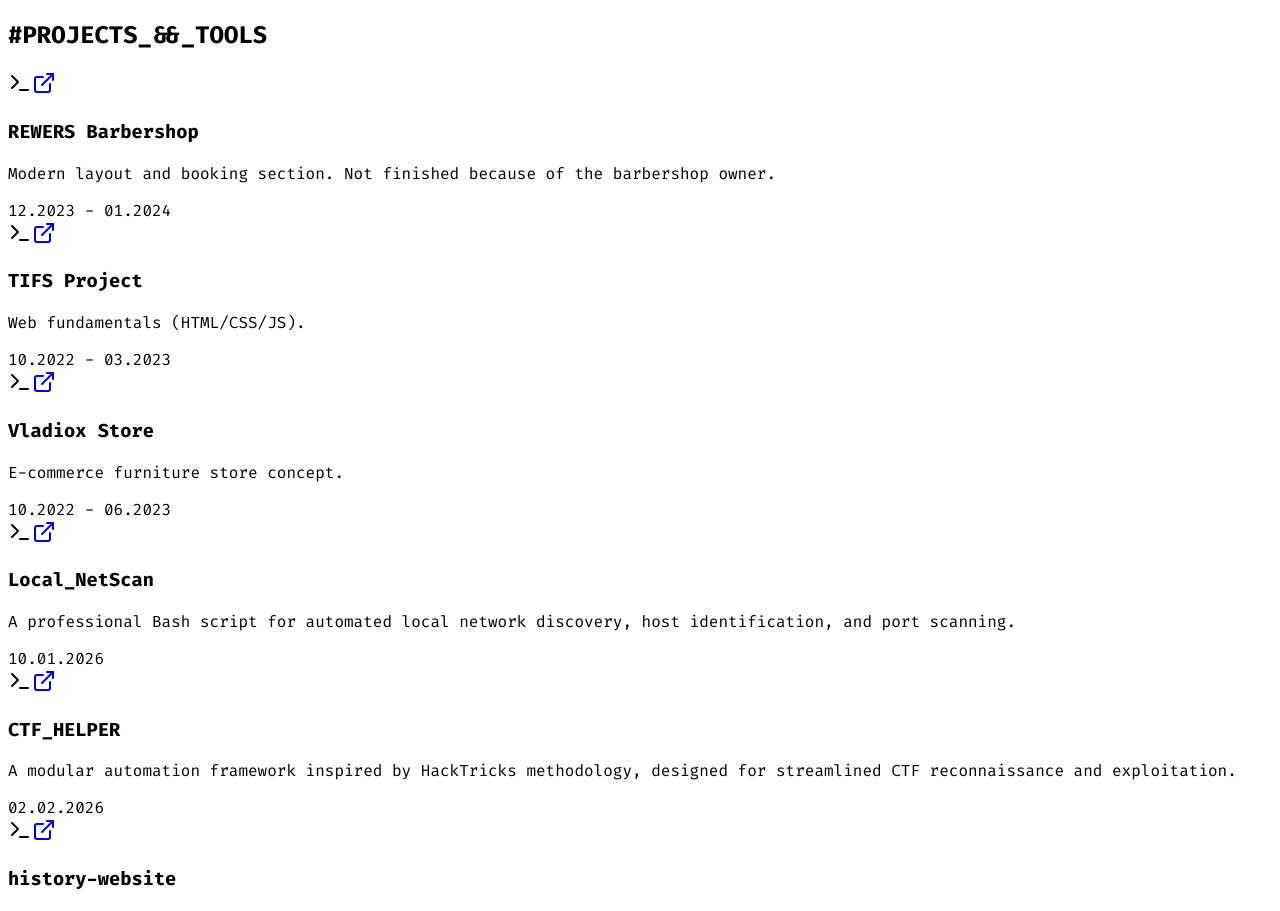
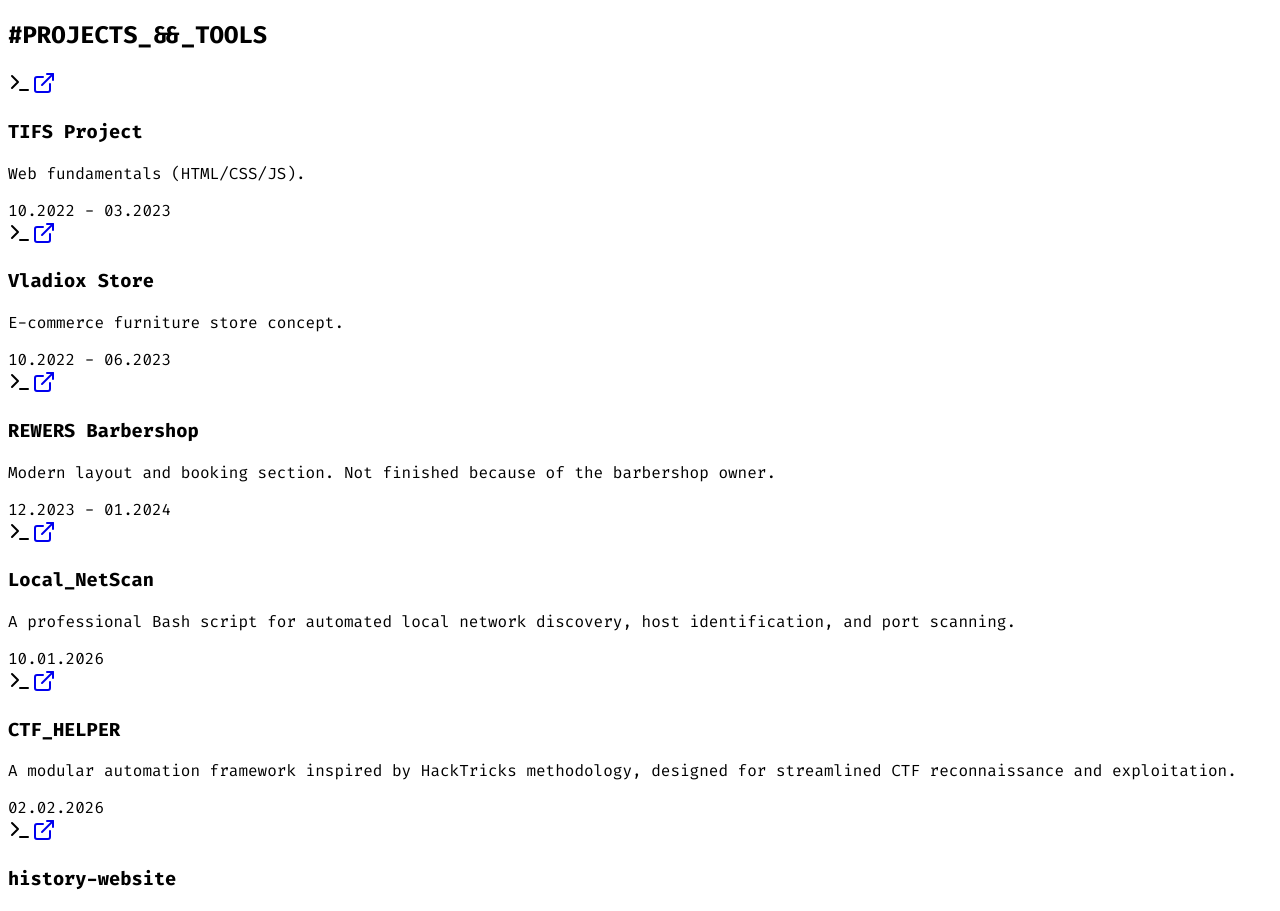
Before and after one commit to SerafimLupan/Serafim_Lupan-v2, a React (Vite) app in the folder client/: page / in a window 1280 px wide. Shown: the part 3009-3920 px from the top of the page. Built offline with nearby package versions, Linux system fonts and the light colour scheme; a web font is replaced by a local one.

Commit message:
Reorganize REWERS Barbershop project entry
Removed and re-added the REWERS Barbershop project entry in the projects array.

```diff
--- a/client/src/data.ts
+++ b/client/src/data.ts
@@ -124,12 +124,6 @@ P"Ybmmd"   \`Mbmmd' .JMML.   \`Moo9^Yo..JMML.  .JMML..JMML  JMML  JMML.    .JMMm
   },
 
   projects: [
-   {
-      name: "REWERS Barbershop",
-      url: "https://serafimlupan.github.io/Serafim_Lupan-v1/projects/Rewers%20BARBERSHOP%20website/index.html",
-      date: "12.2023 - 01.2024",
-      description: "Modern layout and booking section. Not finished because of the barbershop owner."
-    },
     {
       name: "TIFS Project",
       url: "https://serafimlupan.github.io/DezvoltareWeb/",
@@ -141,6 +135,12 @@ P"Ybmmd"   \`Mbmmd' .JMML.   \`Moo9^Yo..JMML.  .JMML..JMML  JMML  JMML.    .JMMm
       url: "https://github.com/SerafimLupan",
       date: "10.2022 - 06.2023",
       description: "E-commerce furniture store concept."
+    },
+    {
+      name: "REWERS Barbershop",
+      url: "https://serafimlupan.github.io/Serafim_Lupan-v1/projects/Rewers%20BARBERSHOP%20website/index.html",
+      date: "12.2023 - 01.2024",
+      description: "Modern layout and booking section. Not finished because of the barbershop owner."
     },
     {
       name: "Local_NetScan",
```
